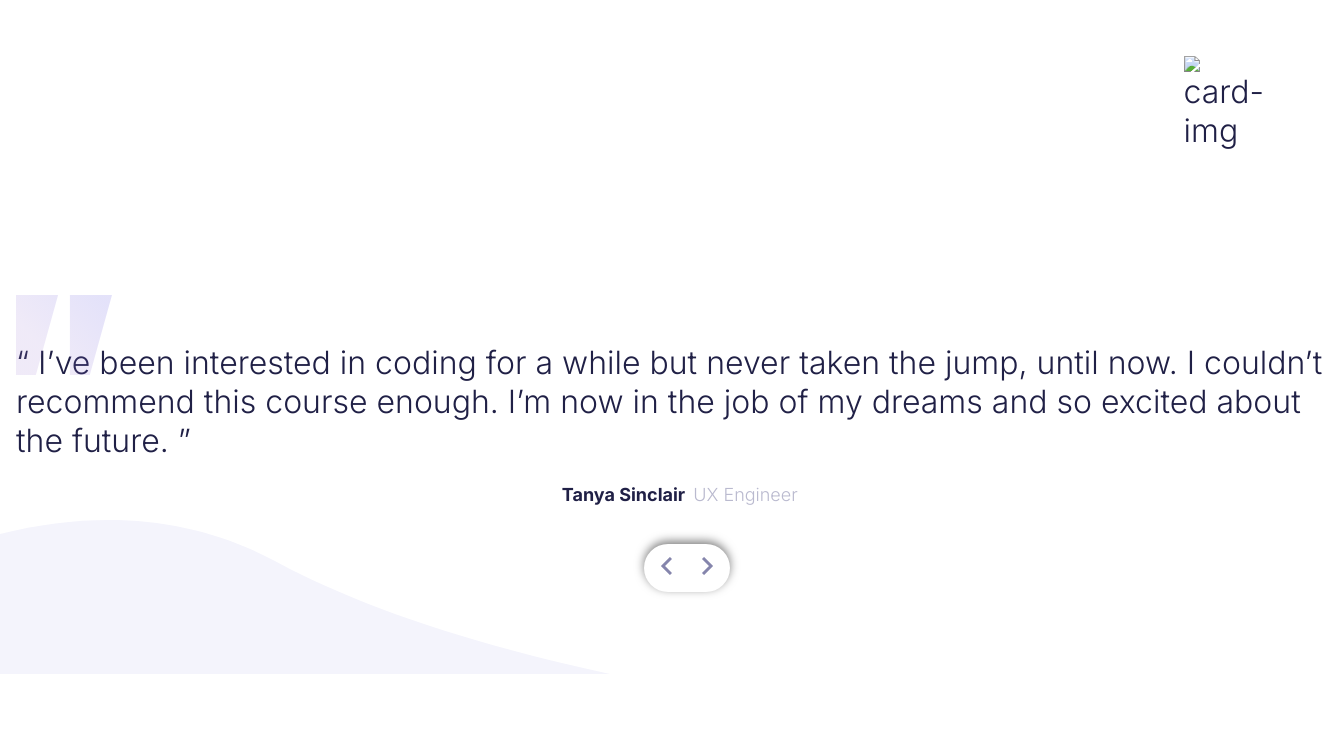
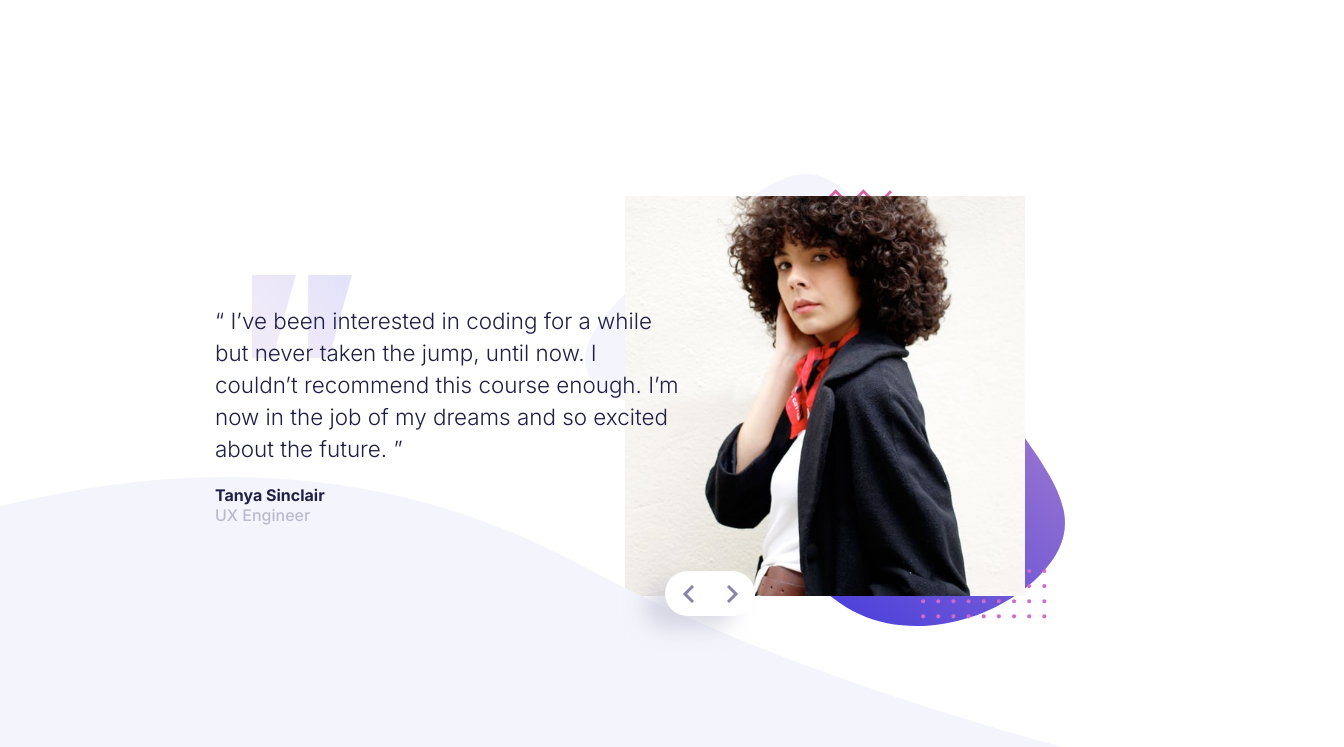
Before and after one commit to AngelaPetreska/coding-bootcamp-testimonials-slider, a plain HTML site: page index.html in a window 1280 px wide. Shown: the whole page, 1344 px wide, since content can reach past the window. Drawn offline with Linux system fonts and the light colour scheme.

Commit message:
script.js was edited

```diff
--- a/index.html
+++ b/index.html
@@ -5,24 +5,47 @@
   <meta name="viewport" content="width=device-width, initial-scale=1.0"> <!-- displays site properly based on user's device -->
 
   <link rel="icon" type="image/png" sizes="32x32" href="./images/favicon-32x32.png">
+
+  <title>Frontend Mentor | Coding Bootcamp Testimonials Slider</title>
   <link rel="stylesheet" href="./styles.css">
-  <title>Frontend Mentor | Coding Bootcamp Testimonials Slider</title>
-
 </head>
 <body>
-
-
-  <div class="container">
-       <div class="card"></div>
-
-       <div class="nav-btn">
-          <img class="prev" src="./images/icon-prev.svg" alt="icon-prev-" />
-          <img class="next" src="./images/icon-next.svg" alt="icon-next">
+  <section class="container">
+    <div class="slider">
+      <div class="slide slide-1">
+        <div class="slide-text">
+          <p class="testimonial-text">
+            “ I’ve been interested in coding for a while but never taken the jump, until now.
+  I couldn’t recommend this course enough. I’m now in the job of my dreams and so
+  excited about the future. ”
+          </p>
+          <p class="author-text">Tanya Sinclair
+            <span>UX Engineer</span></p>
         </div>
-      <img class="pattern-curve" src="./images/pattern-curve.svg" alt="pattern-curve">
-  </div>
-
-
- <script src="./script.js"></script>
+        <div class="slide-img">
+          <img src="./images/image-tanya.jpg" alt="img">
+        </div>
+      </div>
+      <div class="slide slide-2">
+        <div class="slide-text">
+          <p class="testimonial-text">
+            “ If you want to lay the best foundation possible I’d recommend taking this course.
+  The depth the instructors go into is incredible. I now feel so confident about
+  starting up as a professional developer. ”
+          </p>
+          <p class="author-text">John Tarkpor
+            <span>Junior Front-end Developer</span></p>
+        </div>
+        <div class="slide-img">
+          <img src="./images/image-john.jpg" alt="img">
+        </div>
+      </div>
+      <div class="buttons">
+        <div class="next"></div>
+        <div class="prev"></div>
+      </div>
+    </div>
+  </section>
+  <script src="./script.js"></script>
 </body>
 </html>
--- a/script.js
+++ b/script.js
@@ -1,43 +1,30 @@
+const next = document.querySelector('.next');
+const prev = document.querySelector('.prev');
+const slides = document.querySelectorAll('.slide');
 
-const card=document.querySelector('.card');
-const prev=document.querySelector('.prev');
-const next=document.querySelector('.next');
+let index = 0;
+display(index);
+function display (index) {
+	slides.forEach((slide) => {
+		slide.style.display = 'none';
+	});
+	slides[index].style.display = 'flex';
+}
 
-const content = [
-    {
-        name: 'Tanya Sinclair',
-        speciality: 'UX Engineer',
-        info: '“ I’ve been interested in coding for a while but never taken the jump, until now. I couldn’t recommend this course enough. I’m now in the job of my dreams and so excited about the future. ”',
-        src: './images/tanya.jpg'
-    },
-    {
-        name: 'John Tarkpor',
-        speciality: 'Junior Front-end Developer',
-       info: '“ If you want to lay the best foundation possible I’d recommend taking this course. The depth the instructors go into is incredible. I now feel so confident about starting up as a professional developer. ”',
-        src: './images/john.jpg'
-    }
-]
+function nextSlide () {
+	index++;
+	if (index > slides.length - 1) {
+		index = 0;
+	}
+	display(index);
+}
+function prevSlide () {
+	index--;
+	if (index < 0) {
+		index = slides.length - 1;
+	}
+	display(index);
+}
 
-let i=0;
-
-const slider=()=>{
-
-    card.innerHTML=`
-           <img class="card-img" src="${content[i].src}" alt="card-img">
-
-         <div class="card-content">
-           <img class="quotes" src="./images/pattern-quotes.svg" alt="pattern-quotes">
-            <p class="info">${content[i].info}</p>
-            <div>
-              <strong>${content[i].name}</strong>
-              <p> ${content[i].speciality}
-              </p>
-            </div>
-        </div>
-
-`;
-  if (i==0){i++}else{i--};
-};
-slider();
-next.addEventListener('click', slider);
-prev.addEventListener('click', slider)
+next.addEventListener('click', nextSlide);
+prev.addEventListener('click', prevSlide);
--- a/styles.css
+++ b/styles.css
@@ -1,116 +1,161 @@
 @import url('https://fonts.googleapis.com/css2?family=Inter:wght@300;500;700&display=swap');
 
-:root{
-    --darkBlue: hsl(240, 38%, 20%);
-    --grayishBlue: hsl(240, 18%, 77%);
+html {
+	font-family: 'Inter', sans-serif;
+	font-size: 32px;
 }
-
-*{
-    margin: 0;
-    padding: 0;
-    box-sizing: border-box;
+* {
+	margin: 0;
+	padding: 0;
+	box-sizing: border-box;
 }
-
-body{
-    height: 100vh;
-    font-family: 'Inter', sans-serif;
-    display: flex;
-    flex-direction: column;
-    justify-content: center;
-    align-items: center;
+.container {
+	min-height: 100vh;
+	width: 100%;
+	display: flex;
+	align-items: center;
+	justify-content: center;
+	padding: 30px;
+	background-image: url(./images/pattern-curve.svg);
+	background-position: center bottom;
+	background-size: contain;
+	background-repeat: no-repeat;
 }
-
-.container{
-    padding: 0 1rem 0;
+.slider {
+	display: block;
+	height: 100%;
+	width: 100%;
+	max-width: 850px;
+	margin: 0 auto;
+	position: relative;
 }
-.nav-btn{
-   z-index: 100;
-   box-shadow: 0px -3px 10px 0px rgba(0, 0, 0, 0.5);
-   background: white;
-   border-radius:2rem;
-   padding: 0.8rem 1rem;
-   position: absolute;
-   top: 68%;
-   right: 43%;
+.slide {
+	width: 100%;
+	display: flex;
+	flex-direction: column-reverse;
+	justify-content: center;
+	align-items: center;
+	text-align: center;
 }
-.next{
-  margin-left: 1.5rem;
+.slide-img {
+	width: 100%;
+	margin: 0 auto;
+	height: 100%;
+	padding: 40px;
+	background-image: url(./images/pattern-bg.svg);
+	background-position: center;
+	background-repeat: no-repeat;
+	background-size: contain;
 }
-.card{
-    display: flex;
-    flex-direction: row-reverse;
-    justify-content: center;
-    align-items: center;
-    font-size: 2rem;
-    color:var(--darkBlue);
-    font-weight: 300;
+.slide-text {
+	padding-top: 30px;
+	display: flex;
+	align-items: center;
+	justify-content: center;
+	flex-direction: column;
+	background-image: url(./images/pattern-quotes.svg);
+	background-repeat: no-repeat;
+	background-size: 80px;
+	background-position: top center;
 }
-.card-content{
-    z-index: 100;
-    margin-right: -10rem;
+.testimonial-text {
+	font-weight: 300;
+	font-size: .7rem;
+	line-height: 1rem;
+	color: hsl(240, 38%, 20%);
 }
-.card-content div{
-    display: flex;
-    gap:0.5rem;
-     justify-content: center;
-    align-items: center;
-    margin-top: 1.5rem;
-    color: var(--grayishBlue);
-    font-size: 1.125rem;
+.author-text {
+	margin-top: 20px;
+	color: hsl(240, 38%, 20%);
+	font-size: .5rem;
+	font-weight: 700;
 }
-
-.card-content div strong{
-    color: var(--darkBlue);
+.author-text span {
+	color: hsl(240, 18%, 77%);
+	font-weight: 500;
+	display: block;
 }
-.info{
-    margin-top: 3rem;
+.slide-img img {
+	height: 100%;
+	width: 300px;
 }
-.card-img{
-    max-width: 43rem;
-    height:43rem;
+.prev,
+.next {
+	display: inline-block;
+	width: 50%;
+	height: 100%;
+	position: absolute;
+	cursor: pointer;
 }
-.pattern-curve{
-    position: absolute;
-    left: 0;
-    top: 65%;
+.prev:hover,
+.next:hover {
+	background-color: antiquewhite;
 }
-.quotes{
-    max-width: 6rem;
-     position: absolute;
+.buttons {
+	position: absolute;
+	left: 50%;
+	transform: translateX(-50%);
+	top: 315px;
+	width: 90px;
+	height: 45px;
+	box-shadow: -20px 12px 20px 0px hsla(240, 18%, 77%, 0.52);
+	border-radius: 50px;
+	background-color: white;
+	overflow: hidden;
 }
-@media (min-width:260px) and (max-width:800px) {
-   .container{
-       height: 100%;
-   }
-   .card{
-        flex-direction: column;
-        gap: 2rem;
-        font-size: 1.125rem;
-    }
-
-  .card-img{
-  width: 85%;
-  height: 85%;
-    }
-  .card-content{
-   margin-right: 0;
-    text-align: center;
+.prev {
+	left: 0;
 }
-  .card-content div{
-    flex-direction: column;
-    font-size: 1.125rem;
-    text-align: center;
+.next {
+	right: 0;
 }
-  .nav-btn{
-     top: 33%;
-  }
- .pattern-curve{
-   width: 80%;
-   left: 0;
-   bottom: 0;
- }
- .quotes{
-    width: 4rem;
-    left: 38%;
- }
+.next::after,
+.prev::after {
+	content: '';
+	position: absolute;
+	height: 100%;
+	width: 100%;
+	background-repeat: no-repeat;
+	background-position: center;
+	background-size: auto;
 }
+.next::after {
+	background-image: url(./images/icon-next.svg);
+}
+.prev::after {
+	background-image: url(./images/icon-prev.svg);
+}
+@media only screen and (min-width: 768px) {
+	.slide {
+		flex-direction: row;
+		text-align: left;
+	}
+	.slide-text {
+		background-position: 10% top;
+		background-size: 100px;
+		align-items: flex-start;
+	}
+	.slide-img {
+		margin-left: -100px;
+		z-index: -1;
+	}
+	.slide-img img {
+		width: 400px;
+	}
+	.buttons {
+		top: 415px;
+		transform: translate(0);
+		left: calc(100% - 400px);
+	}
+}
+@media only screen and (max-width: 400px) {
+	.slide-img img {
+		width: 200px;
+	}
+	.slide-img {
+		padding: 10px;
+	}
+	.buttons {
+		top: 180px;
+	}
+}
```
